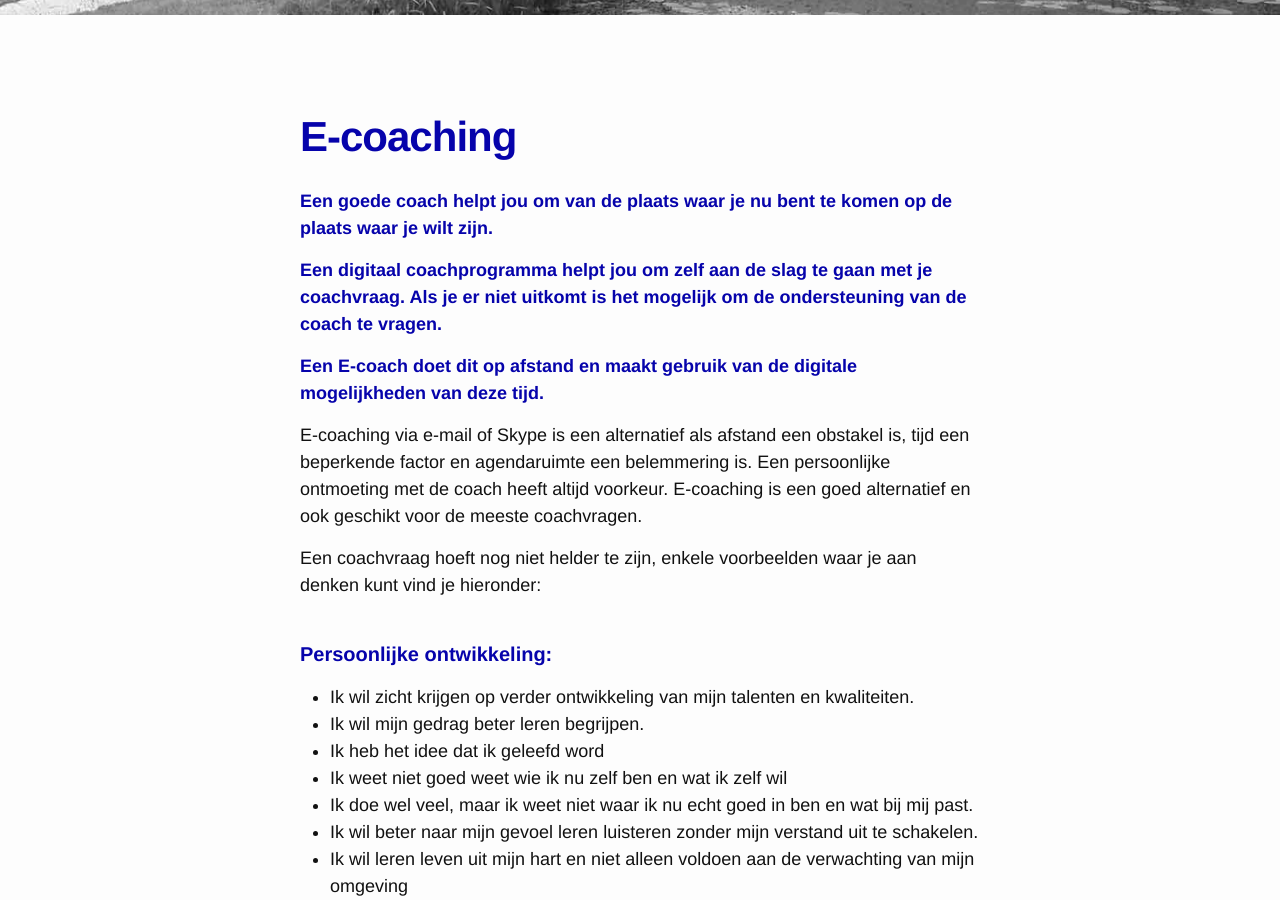
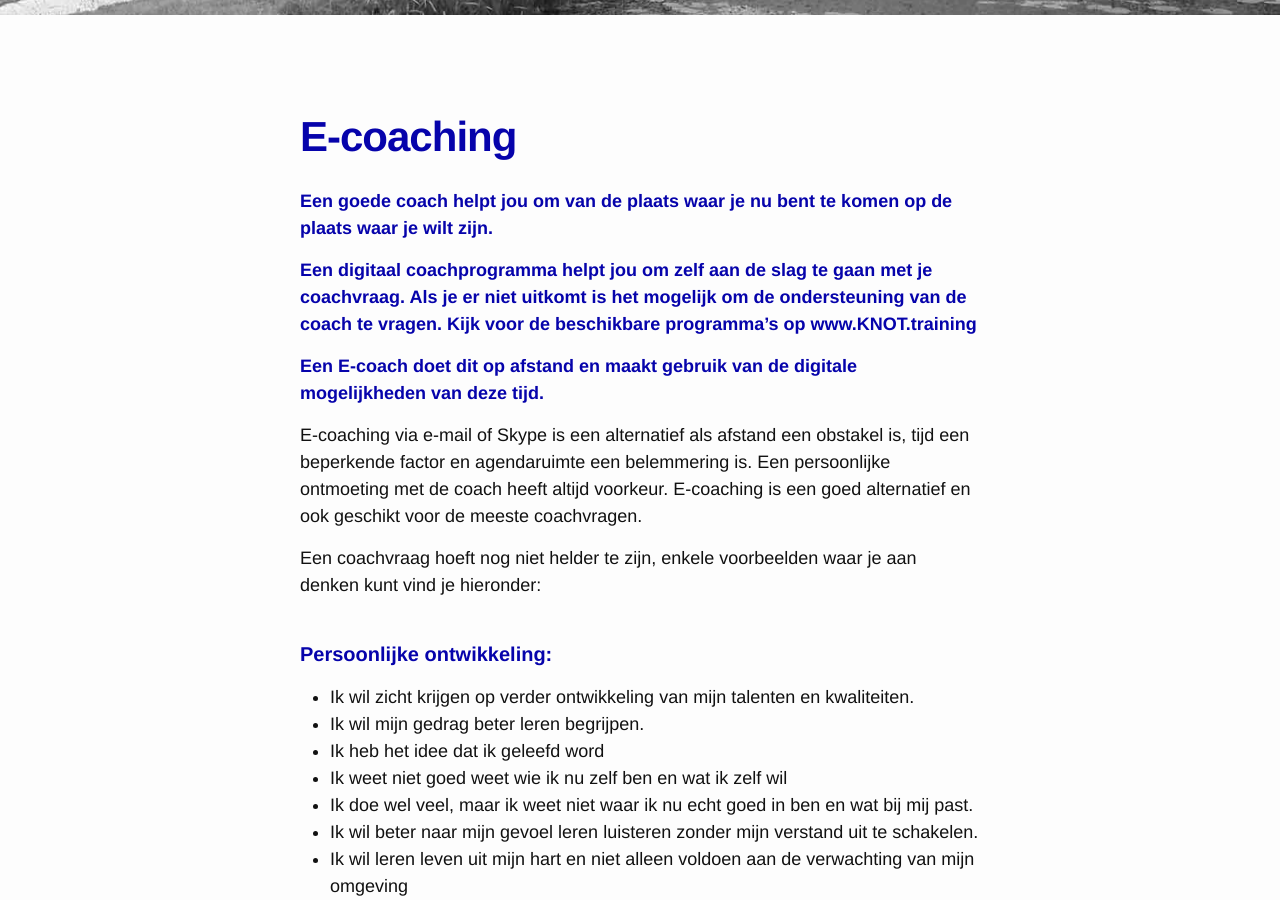
Before and after one commit to keesneven/keesneven.github.io, a Jekyll site: the page built from d_e-coaching.md, in a window 1280 px wide and 900 px high, scrolled down 485 px. Built offline with Jekyll 4.4.1, drawn with Linux system fonts in a browser that asks for light colours; nearby versions of some CDN libraries; some of the changed text lies outside the part shown.

Commit message:
Update d_e-coaching.md

```diff
--- a/d_e-coaching.md
+++ b/d_e-coaching.md
@@ -10,7 +10,7 @@ meta-tags: e-coach, skype, facetime, coachingsvraag, persoonstype, conflicten, o
 
 **Een goede coach helpt jou om van de plaats waar je nu bent te komen op de plaats waar je wilt zijn.**
 
-**Een digitaal coachprogramma helpt jou om zelf aan de slag te gaan met je coachvraag. Als je er niet uitkomt is het mogelijk om de ondersteuning van de coach te vragen.**
+**Een digitaal coachprogramma helpt jou om zelf aan de slag te gaan met je coachvraag. Als je er niet uitkomt is het mogelijk om de ondersteuning van de coach te vragen. Kijk voor de beschikbare programma's op www.KNOT.training**
 
 **Een E-coach doet dit op afstand en maakt gebruik van de digitale mogelijkheden van deze tijd.**
 
@@ -63,5 +63,5 @@ Voor meer info:
 
 info@knot.consulting
 
-voor digitale coachprorgamma's:
+Voor digitale coachprorgamma's:
 www.KNOT.training
```
